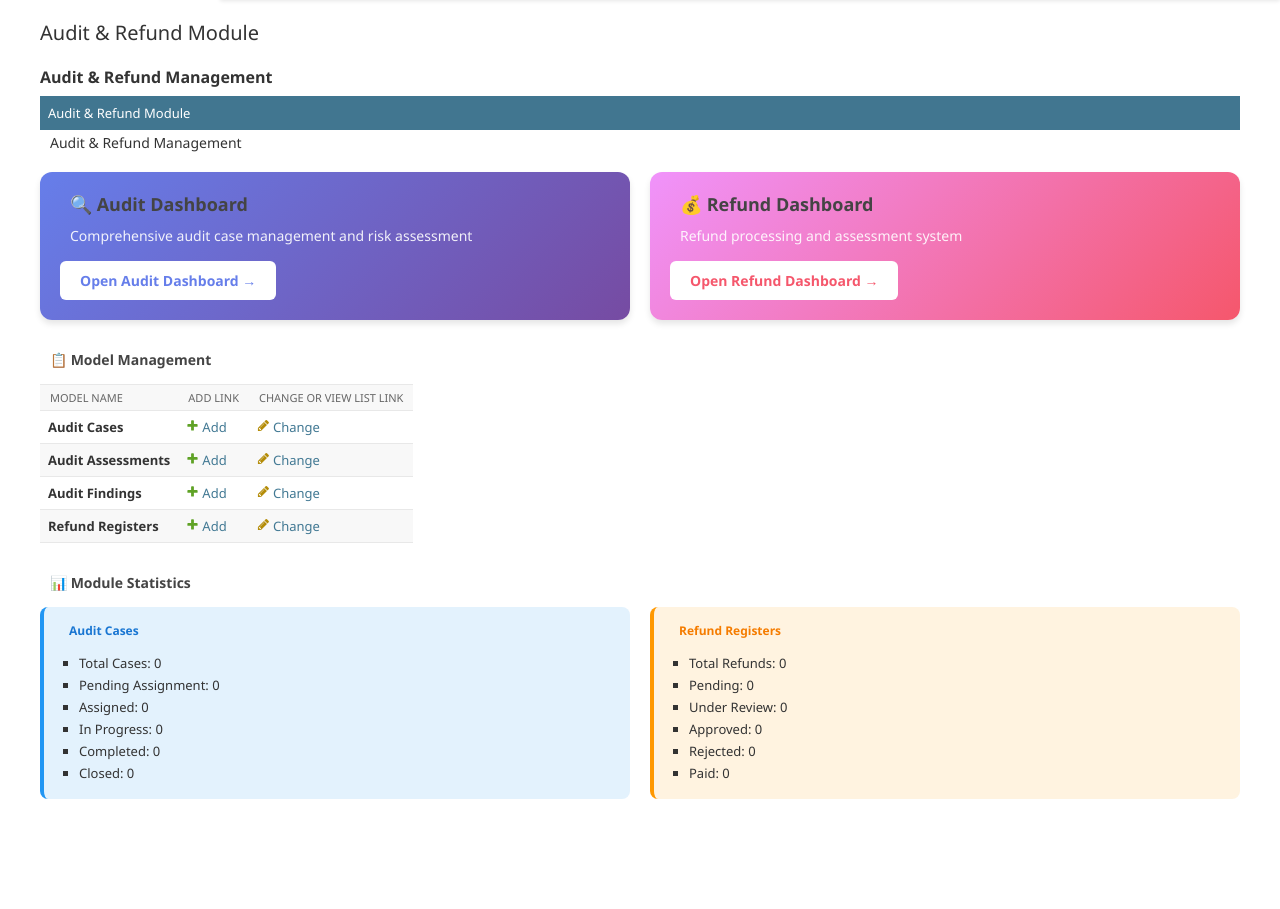
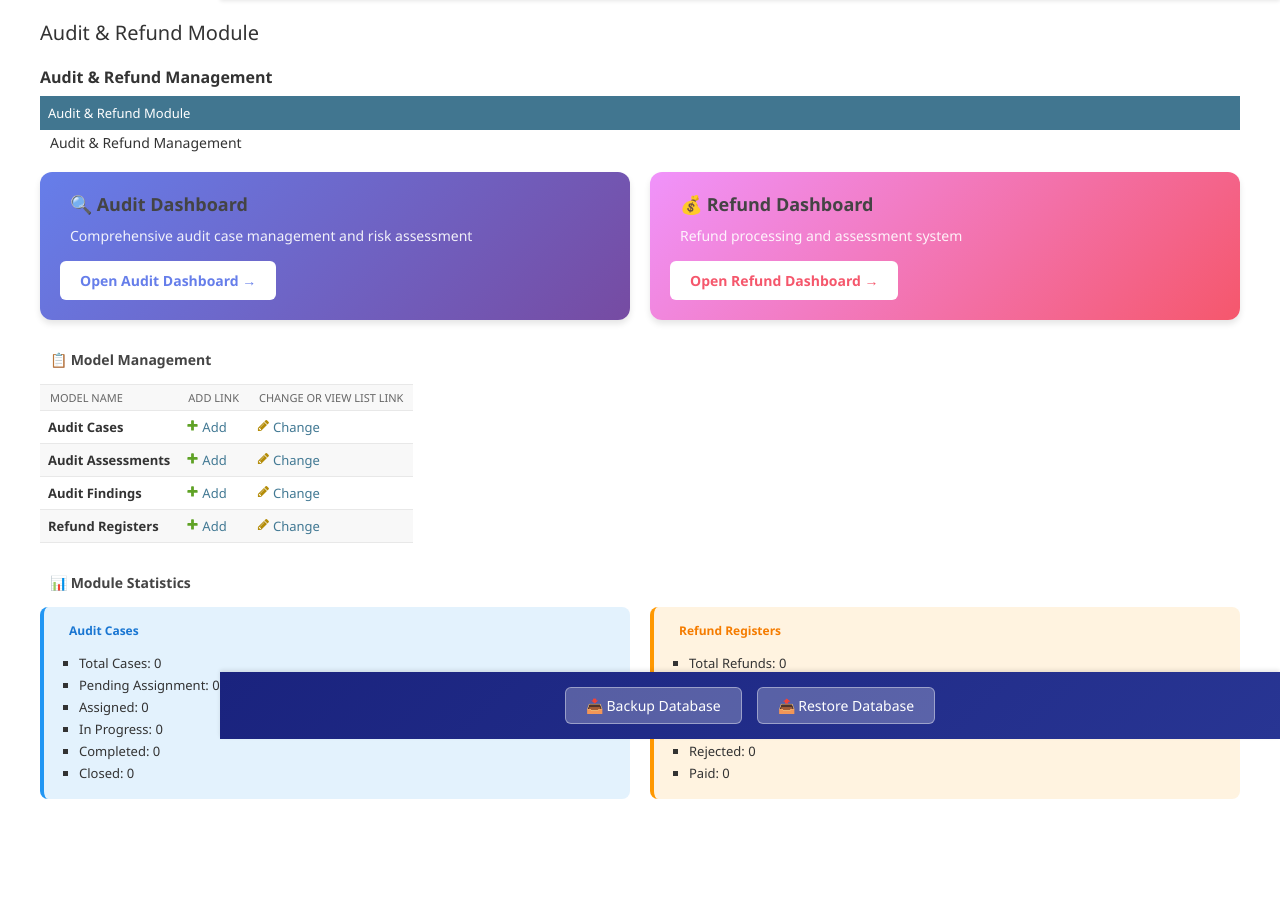
Before and after one commit to jamphel-tshering/gst_compliance_system, a Django app: page /audit_refund/ in a window 1280 px wide. Shown: the part 61-970 px from the top of the page. Before the commit the page ends 860 px from the top, so only its background shows below. Run offline with Django 5.2, Linux system fonts and the light colour scheme; data that the repository does not hold is empty.

Commit message:
Move backup/restore buttons to fixed bottom bar for better visibility and no overlap

```diff
--- a/templates/admin/base_site.html
+++ b/templates/admin/base_site.html
@@ -55,41 +55,51 @@
     text-decoration: underline;
 }
 
-/* Backup/Restore buttons */
-.backup-restore-buttons {
-    position: absolute;
-    left: 300px;
-    top: 50%;
-    transform: translateY(-50%);
+/* Fixed backup/restore buttons at bottom */
+.backup-restore-bar {
+    position: fixed;
+    bottom: 0;
+    left: 220px;
+    right: 0;
+    background: linear-gradient(135deg, #1a237e 0%, #283593 100%);
+    padding: 15px 20px;
     display: flex;
-    gap: 10px;
-    z-index: 1002;
+    justify-content: center;
+    gap: 15px;
+    z-index: 9999;
+    box-shadow: 0 -2px 4px rgba(0,0,0,0.1);
 }
 
-.backup-restore-buttons a {
+.backup-restore-bar a {
     background: rgba(255, 255, 255, 0.25);
     color: white !important;
-    padding: 6px 12px;
-    border-radius: 4px;
+    padding: 8px 20px;
+    border-radius: 6px;
     text-decoration: none;
-    font-size: 12px;
+    font-size: 14px;
     border: 1px solid rgba(255, 255, 255, 0.4);
     font-weight: 500;
     display: inline-block;
     white-space: nowrap;
+    transition: all 0.3s ease;
 }
 
-.backup-restore-buttons a:hover {
+.backup-restore-bar a:hover {
     background: rgba(255, 255, 255, 0.35);
     text-decoration: none;
+    transform: translateY(-2px);
+}
+
+/* Add bottom padding to main content to avoid overlap with fixed bar */
+#content {
+    padding-bottom: 80px;
 }
 </style>
 {% endblock %}
 
-{% block userlinks %}
-<div class="backup-restore-buttons">
-    <a href="/backup-database/">📥 Backup</a>
-    <a href="/restore-database/">📤 Restore</a>
+{% block footer %}
+<div class="backup-restore-bar">
+    <a href="/backup-database/">📥 Backup Database</a>
+    <a href="/restore-database/">📤 Restore Database</a>
 </div>
-{{ block.super }}
 {% endblock %}
```
